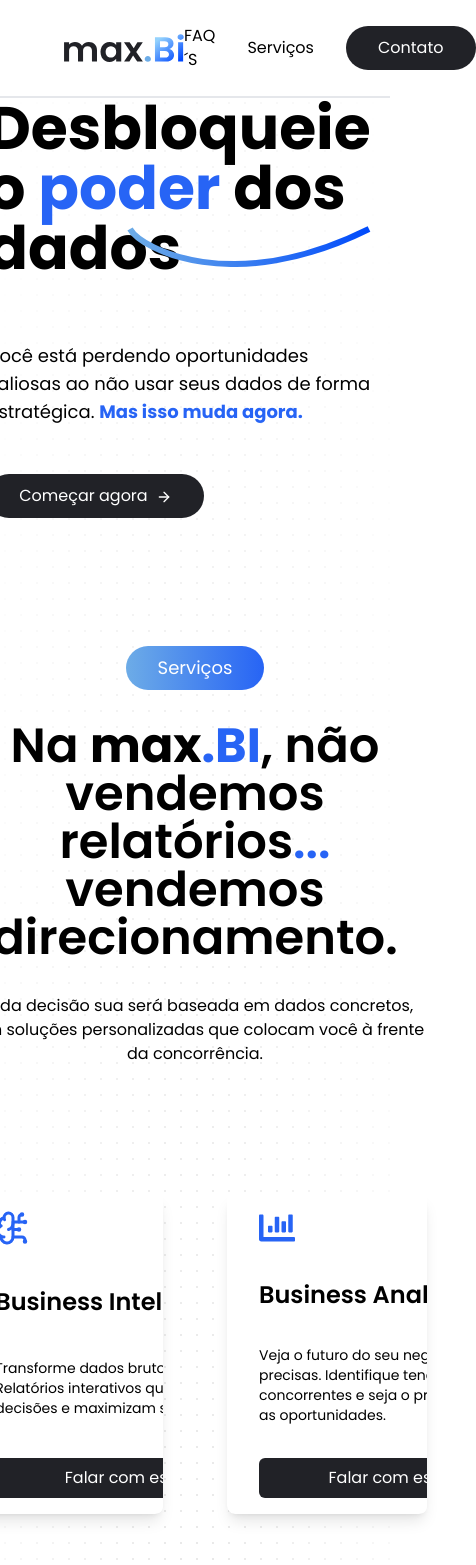
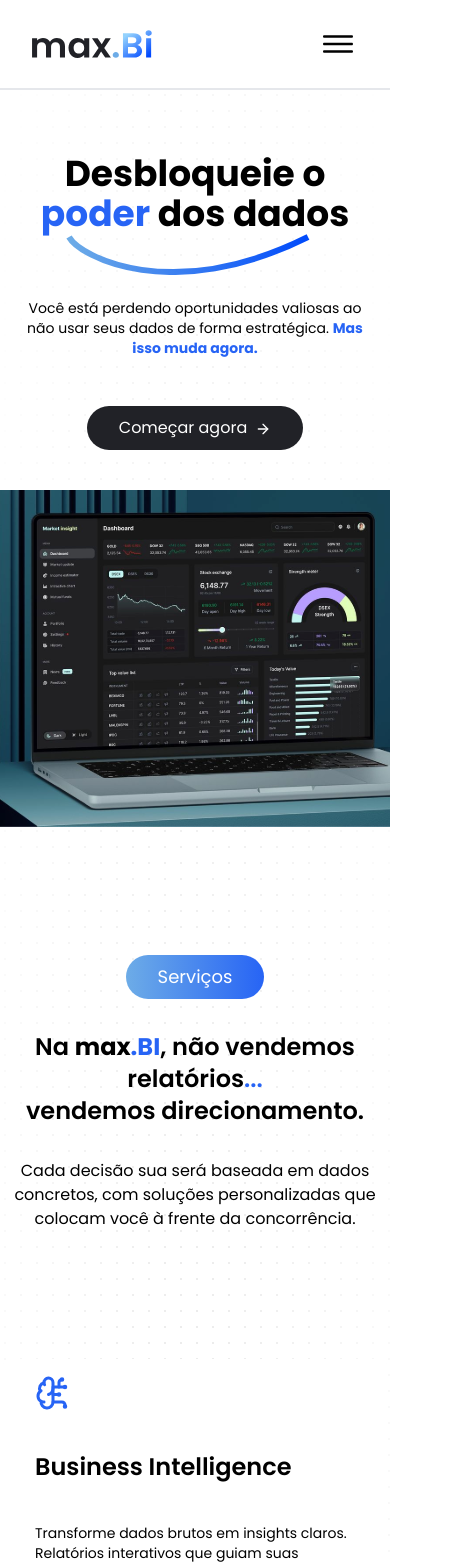
Before and after one commit to RobertoAthos/maxbi.io, a Next.js app: page / in a window 390 px wide. Shown: the top 1565 px of the page, 476 px wide, since content can reach past the window. Built offline with nearby package versions, Linux system fonts and the light colour scheme.

Commit message:
ui: turn lp resposive to mobile apps

```diff
--- a/src/app/page.tsx
+++ b/src/app/page.tsx
@@ -12,7 +12,7 @@ export default function Home() {
 		<>
 			<Header />
 			<DotBackgroundDemo>
-				<article className="relative z-50">
+				<article className="relative z-10">
 					<HeroSection />
 					<Services />
 					<Highlight />
--- a/src/components/Background.tsx
+++ b/src/components/Background.tsx
@@ -1,5 +1,3 @@
-import React from "react";
-
 export function DotBackgroundDemo({ children }: { children: React.ReactNode }) {
 	return (
 		<main className="h-full w-full dark:bg-black bg-white  dark:bg-dot-white/[0.2] bg-dot-black/[0.2] relative flex items-center justify-center">
--- a/src/components/landing-page/DropdownFaq.tsx
+++ b/src/components/landing-page/DropdownFaq.tsx
@@ -21,7 +21,7 @@ export default function DropdownFaq({
         role="button"
         tabIndex={0}
       >
-        <h5 className="text-xl text-white font-semibold">{title}</h5>
+        <h5 className="text-base md:text-xl text-white font-semibold">{title}</h5>
         <MdOutlineKeyboardArrowDown
           size={30}
           className={`text-white transform transition-transform duration-300 ${
--- a/src/components/landing-page/FAQS/FAQS.tsx
+++ b/src/components/landing-page/FAQS/FAQS.tsx
@@ -6,7 +6,7 @@ import AnimationReveal from "@/components/AnimationReveal";
 
 export default function FAQS() {
 	return (
-		<section id="faqs" className="w-full mt-48 max-w-screen-xl m-auto px-8">
+		<section id="faqs" className="w-full mt-48 max-w-screen-xl m-auto px-2 md:px-8">
 			<AnimationReveal>
 				<h3 className="text-5xl font-bold text-center">FAQ´S</h3>
 			</AnimationReveal>
--- a/src/components/landing-page/Footer.tsx
+++ b/src/components/landing-page/Footer.tsx
@@ -13,16 +13,16 @@ export default function Footer() {
 		});
 	};
 	return (
-		<footer className="w-full px-16 py-12 mt-96 border-t-2">
-			<div className="w-full max-w-screen-xl m-auto flex items-center justify-between">
-				<div className="space-y-2">
+		<footer className="w-full px-8 md:px-16 py-12 mt-12 md:mt-96 border-t-2">
+			<div className="w-full max-w-screen-xl m-auto flex flex-col md:flex-row items-center justify-between">
+				<div className="flex flex-col justify-center items-center space-y-2">
 					<figure className="pb-3">
-						<Image src={logo} alt="logo" width={200} height={200} />
+						<Image src={logo} alt="logo" width={150} height={150} />
 					</figure>
-					<span>Copyright © 2024 max.BI. Todos os direitos reservados.</span>
+					<span className="text-xs text-center">Copyright © 2024 max.BI. Todos os direitos reservados.</span>
 				</div>
-				<div className="flex gap-x-8">
-					<div className="flex gap-x-2">
+				<div className="flex flex-col md:flex-row gap-x-8">
+					<div className="flex gap-x-2 mt-6 md:mt-0">
 						<FaWhatsapp
 							size={30}
 							className="cursor-pointer hover:text-gray-400"
--- a/src/components/landing-page/Header.tsx
+++ b/src/components/landing-page/Header.tsx
@@ -1,16 +1,19 @@
 "use client";
-import React from "react";
+import React, { useState } from "react";
 import Image from "next/image";
 import logo from "../../public/logo.svg";
 import useScrollToView from "@/hooks/useScrollToView";
+import { IoIosClose, IoIosMenu, IoMdClose } from "react-icons/io";
 
 export default function Header() {
 	const { scrollToSection } = useScrollToView();
+	const [openMobileNav, setOpenMobileNav] = useState(false);
+
 	return (
 		<header className="w-full py-6 border-b-2">
-			<div className="w-full max-w-screen-xl m-auto flex justify-between px-16 items-center">
+			<div className="w-full max-w-screen-xl m-auto flex justify-between px-8 md:px-16 items-center">
 				<Image src={logo} alt="Logo da empresa" width={120} height={120} />
-				<nav>
+				<nav className="hidden lg:block">
 					<ul className="flex gap-x-8 items-center">
 						<li
 							className="hover:underline cursor-pointer"
@@ -35,6 +38,42 @@ export default function Header() {
 						</button>
 					</ul>
 				</nav>
+
+				<button
+					type="button"
+					className="block lg:hidden"
+					onClick={() => setOpenMobileNav(!openMobileNav)}
+				>
+					{openMobileNav ? <IoIosClose size={40} /> : <IoIosMenu size={40} />}
+				</button>
+				{openMobileNav && (
+					<nav className="fixed top-0 left-0 w-full h-screen bg-white text-black flex flex-col items-center p-6 z-50">
+						<div className="flex justify-between w-full mb-10">
+							<Image src={logo} alt="Soma Logo" width={70} height={70} />
+							<IoMdClose
+								size={32}
+								className="cursor-pointer"
+								onClick={() => setOpenMobileNav(false)}
+							/>
+						</div>
+						<ul className="w-full flex flex-col space-y-5 text-left text-lg">
+							<li
+								className="border-b pb-4"
+								onKeyUp={() => scrollToSection("faqs")}
+								onClick={() => scrollToSection("faqs")}
+							>
+								FAQ´S
+							</li>
+							<li
+								className="border-b pb-4"
+								onKeyUp={() => scrollToSection("faqs")}
+								onClick={() => scrollToSection("services")}
+							>
+								Serviços
+							</li>
+						</ul>
+					</nav>
+				)}
 			</div>
 		</header>
 	);
--- a/src/components/landing-page/HeroSection.tsx
+++ b/src/components/landing-page/HeroSection.tsx
@@ -7,24 +7,25 @@ import { LuArrowRight } from "react-icons/lu";
 import AnimationReveal from "../AnimationReveal";
 export default function HeroSection() {
 	return (
-		<section className="w-full max-w-screen-xl m-auto flex justify-between gap-x-8 items-center">
-			<article>
+		<section className="w-full max-w-screen-xl m-auto flex flex-col lg:flex-row justify-between gap-x-8 items-center">
+			<article className="mt-16 lg:mt-0">
 				<AnimationReveal>
 					<div className="px-6 2xl:px-0 space-y-12">
-						<h2 className="text-6xl font-bold relative">
+						<h2 className="text-4xl md:text-6xl text-center lg:text-left font-bold relative">
 							Desbloqueie o <span className="text-primary">poder</span> dos
 							dados
 						</h2>
 						<Image
 							src={vector}
 							alt="vector"
-							className="absolute right-6 top-[80px]"
+							className="absolute right-[80px] lg:right-6 top-8 lg:top-[80px]"
 						/>
-						<p className="text-lg pt-4">
+						<p className="text-sm md:text-lg text-center lg:text-left pt-4">
 							Você está perdendo oportunidades valiosas ao não usar seus dados
 							de forma estratégica.{" "}
 							<strong className="text-primary">Mas isso muda agora.</strong>
 						</p>
+						<div className="text-center lg:text-left">
 							<button
 								type="button"
 								className="py-2.5 px-8 rounded-full bg-dark-primary text-white hover:underline"
@@ -33,9 +34,10 @@ export default function HeroSection() {
 								<LuArrowRight className="inline ml-2" />
 							</button>
 						</div>
+					</div>
 				</AnimationReveal>
 			</article>
-			<picture className="w-full h-full">
+			<picture className="w-full h-full mt-10 lg:mt-0">
 				<AnimationReveal>
 					<Image
 						src={hero}
--- a/src/components/landing-page/Highlight.tsx
+++ b/src/components/landing-page/Highlight.tsx
@@ -6,16 +6,17 @@ import AnimationReveal from "../AnimationReveal";
 
 export default function Highlight() {
 	return (
-		<section className="w-full mt-48 bg-gradient-to-r from-[#6DACE7] to-[#2764F5] rounded-full">
-			<article className="px-8 max-w-screen-xl m-auto flex justify-center gap-x-6 items-center py-12">
-				<AnimationReveal className="w-1/2">
+		<section className="w-full mt-48 bg-gradient-to-r from-[#6DACE7] to-[#2764F5] rounded-none lg:rounded-full">
+			<article className="px-8 max-w-screen-xl m-auto flex flex-col lg:flex-row justify-center gap-x-6 items-center py-12">
+				<AnimationReveal className="w-full px-0 md:px-8 lg:w-1/2">
 					<div className="text-white space-y-4">
-						<h3 className="text-4xl font-bold">
+						<h3 className="text-2xl text-center md:text-left md:text-4xl font-bold">
 							Destrave o potencial da sua empresa
 						</h3>
-						<p>
+						<p className="text-center md:text-left">
 							Pequenas empresas e startups procurando insights através de dados
 						</p>
+						<div className="text-center md:text-left">
 							<button
 								type="button"
 								className="bg-dark-primary hover:underline text-white py-3 px-8 rounded-md"
@@ -24,8 +25,9 @@ export default function Highlight() {
 								<LuArrowRight className="inline ml-2" size={20} />
 							</button>
 						</div>
+					</div>
 				</AnimationReveal>
-				<figure>
+				<figure className="mt-10 md:mt-0">
 					<AnimationReveal>
 						<Image src={cards} alt="cards" width={500} height={500} />
 					</AnimationReveal>
--- a/src/components/landing-page/ProcessSteps.tsx
+++ b/src/components/landing-page/ProcessSteps.tsx
@@ -5,15 +5,15 @@ import AnimationReveal from "../AnimationReveal";
 
 export default function ProcessSteps() {
 	return (
-		<section className="w-full mt-48 max-w-screen-xl m-auto px-8">
+		<section className="w-full mt-24 md:mt-48 max-w-screen-xl m-auto px-8">
 			<AnimationReveal className="pb-2">
 				{" "}
-				<h3 className="text-center text-5xl font-semibold">
+				<h3 className="text-center text-3xl lg:text-5xl font-semibold">
 					Como transformamos <span className="text-primary">seu negócio</span>
 				</h3>
 			</AnimationReveal>
 
-			<article className="w-full flex flex-col lg:flex-row justify-center mt-24 space-y-8 lg:space-y-0 lg:space-x-12">
+			<article className="w-full flex flex-col gap-x-8 lg:flex-row justify-center mt-24 space-y-8 lg:space-y-0 lg:space-x-12">
 				<figure className="flex justify-center">
 					<AnimationReveal>
 						<Image src={dash} alt="process" width={500} height={500} />
--- a/src/components/landing-page/Services.tsx
+++ b/src/components/landing-page/Services.tsx
@@ -5,7 +5,10 @@ import AnimationReveal from "../AnimationReveal";
 
 export default function Services() {
 	return (
-		<section id="services" className="w-full max-w-screen-xl m-auto flex justify-between gap-x-8 items-center pt-32">
+		<section
+			id="services"
+			className="w-full max-w-screen-xl m-auto flex justify-between gap-x-8 items-center pt-32"
+		>
 			<article className="w-full flex justify-center flex-col gap-y-8 items-center">
 				<AnimationReveal>
 					<div className="bg-gradient-to-r from-[#6DACE7] to-[#2764F5] text-white rounded-full px-8 py-2">
@@ -13,7 +16,7 @@ export default function Services() {
 					</div>
 				</AnimationReveal>
 				<AnimationReveal>
-					<h3 className="text-5xl text-center font-semibold">
+					<h3 className="text-2xl md:text-4xl lg:text-5xl text-center font-semibold">
 						Na{" "}
 						<strong>
 							max<span className="text-primary">.BI</span>
@@ -31,17 +34,18 @@ export default function Services() {
 						</p>
 					</div>
 				</AnimationReveal>
-				<div className="grid items-center grid-cols-2 gap-16 mt-24">
-					{features.map((feature) => (
-						<AnimationReveal key={feature.label} className="shadow-lg rounded-lg">
+				<AnimationReveal>
+					<div className="grid items-center grid-cols-1 lg:grid-cols-2 gap-12 md:gap-16 mt-24">
+						{features.map((feature) => (
 							<FeatureCard
 								description={feature.description}
 								iconElement={feature.icon}
 								title={feature.label}
+								key={feature.label}
 							/>
-						</AnimationReveal>
-					))}
-				</div>
+						))}
+					</div>
+				</AnimationReveal>
 			</article>
 		</section>
 	);
```
Also changed, not shown: src/components/landing-page/featureCard/index.tsx (+6 -1 lines). Lines whose indentation alone changed are shown as unchanged.
